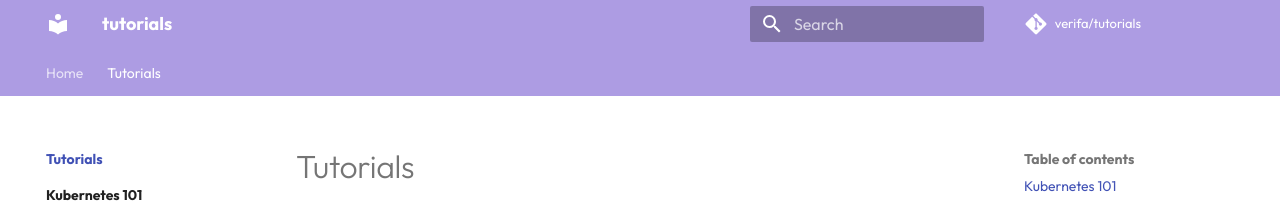
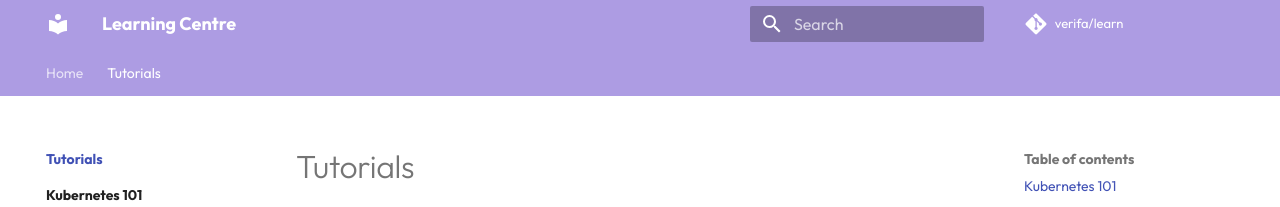
Before and after one commit to verifa/learn, an MkDocs documentation site: the page built from docs/tutorials/index.md, in a window 1280 px wide. Shown: the top 207 px of the page. Built offline with MkDocs 1.6.1 and Material for MkDocs 9.7.7, drawn with Linux system fonts in a browser that asks for light colours; comment, search, counter and statistics services are not loaded.

Commit message:
Change from tutorials to learn & deploy on main

```diff
--- a/mkdocs.yaml
+++ b/mkdocs.yaml
@@ -1,11 +1,11 @@
-site_name: tutorials
-site_url: https://tutorials.verifa.io
+site_name: Learning Centre
+site_url: https://learn.verifa.io
 site_description: >-
-  TODO: Verifa tutorials
+  Learning technologies relevant to Continuous & Cloud practices through tutorials created by Verifa
 
 # Repository
-repo_name: verifa/tutorials
-repo_url: https://github.com/verifa/tutorials
+repo_name: verifa/learn
+repo_url: https://github.com/verifa/learn
 
 # Copyright
 copyright: Copyright &copy; 2022 Verifa
```
Also changed, not shown: docs/index.md (line endings or trailing spaces), 3 other files.
